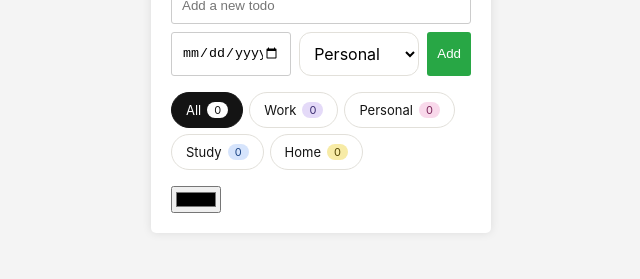
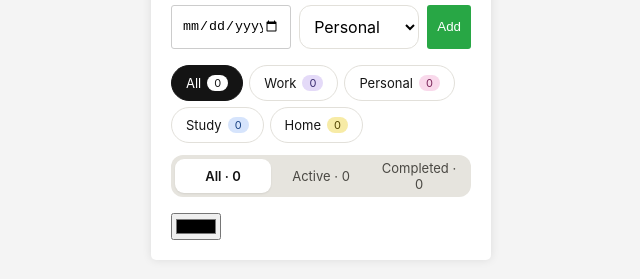
Before and after one commit to valentinarotondaro/todo-app-ts, a website built with Vite: page index.html in a window 1280 px wide. Shown: the part 341-620 px from the top of the page, without its empty margins (319-959 px from the left). Built offline with nearby package versions, Linux system fonts and the light colour scheme.

Commit message:
feat(status-filter): add All / Active / Completed tabs above the list

```diff
--- a/index.html
+++ b/index.html
@@ -22,6 +22,7 @@
       </form>
       <p id="error-message">Please enter a todo item</p>
       <div id="category-filter" class="category-filter"></div>
+      <div id="status-filter" class="status-filter" role="group" aria-label="Filter by status"></div>
       <ul class="todo-list" id="todo-list"></ul>
 
       <input type="color" id="colorPicker" />
--- a/src/render.ts
+++ b/src/render.ts
@@ -3,10 +3,13 @@ import { getDueStatus } from './features/dueDate';
 import { toggleTodo } from './features/toggle';
 import { CATEGORIES, filterByCategory, countByCategory, getActiveCategory, setActiveCategory } from './features/categories';
 import type { CategoryFilter } from './features/categories';
+import { STATUSES, filterByStatus, countByStatus, getActiveStatus, setActiveStatus } from './features/statusFilter';
+import type { Todo } from './types';
 
 // Reference to the list in index.html (DOM + typecasting)
 const todoList = document.getElementById('todo-list') as HTMLUListElement;
 const categoryFilter = document.getElementById('category-filter') as HTMLDivElement;
+const statusFilter = document.getElementById('status-filter') as HTMLDivElement;
 
 // "work" → "Work"
 const label = (text: string): string => text.charAt(0).toUpperCase() + text.slice(1);
@@ -15,8 +18,10 @@ const label = (text: string): string => text.charAt(0).toUpperCase() + text.slic
 export const renderTodos = (): void => {
   todoList.innerHTML = '';
 
-  renderCategoryFilter();
-  filterByCategory(todos, getActiveCategory()).forEach(todo => {
+   renderCategoryFilter();
+  const inCategory = filterByCategory(todos, getActiveCategory());
+  renderStatusFilter(inCategory);
+  filterByStatus(inCategory, getActiveStatus()).forEach(todo => {
     const li = document.createElement('li');
     const status = getDueStatus(todo);
     li.className = `todo-item due-${status} cat-${todo.category ?? 'personal'}${todo.completed ? ' completed' : ''}`;
@@ -84,3 +89,20 @@ const renderCategoryFilter = (): void => {
     categoryFilter.appendChild(button);
   });
 };
+// Draws the status tabs (All / Active / Completed) for the todos of the chosen category.
+const renderStatusFilter = (list: Todo[]): void => {
+  statusFilter.innerHTML = '';
+  STATUSES.forEach(status => {
+    const button = document.createElement('button');
+    button.type = 'button';
+    button.className = `status-tab${status === getActiveStatus() ? ' active' : ''}`;
+    button.dataset.status = status;
+    button.setAttribute('aria-pressed', String(status === getActiveStatus()));
+    button.textContent = `${label(status)} · ${countByStatus(list, status)}`;
+    button.addEventListener('click', () => {
+      setActiveStatus(status);
+      renderTodos();
+    });
+    statusFilter.appendChild(button);
+  });
+};
--- a/src/style.css
+++ b/src/style.css
@@ -208,3 +208,31 @@ h1 {
   flex: 1 1 0;
   width: auto;
 }
+/* === Status filter (Valen) === */
+.status-filter {
+  display: grid;
+  grid-template-columns: repeat(3, minmax(0, 1fr));
+  gap: 2px;
+  margin-bottom: 12px;
+  padding: 4px;
+  border-radius: 12px;
+  background: #e6e4de;
+}
+
+.status-tab {
+  height: 34px;
+  border: 0;
+  border-radius: 9px;
+  background: transparent;
+  color: #4a4843;
+  font: inherit;
+  font-size: 13px;
+  cursor: pointer;
+}
+
+.status-tab.active {
+  background: #fff;
+  color: #141414;
+  font-weight: 600;
+  box-shadow: 0 1px 2px rgba(0, 0, 0, 0.08);
+}
```
